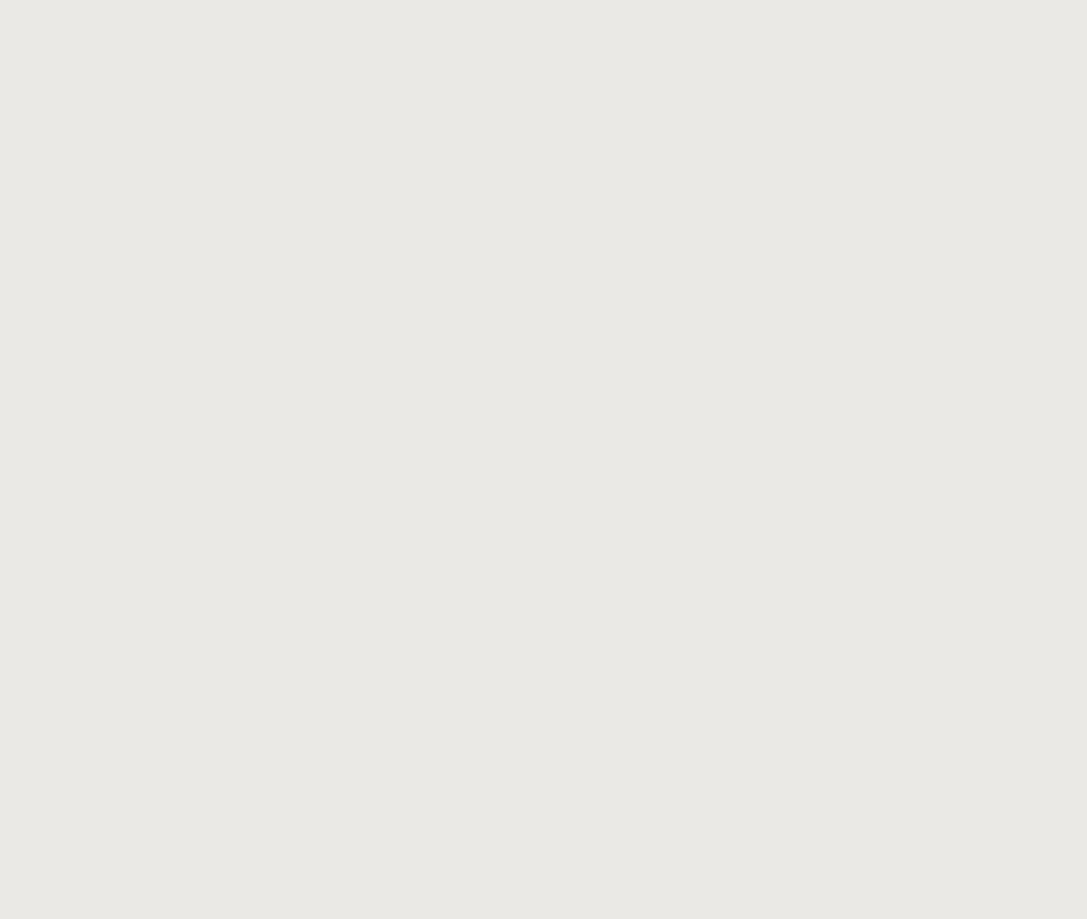
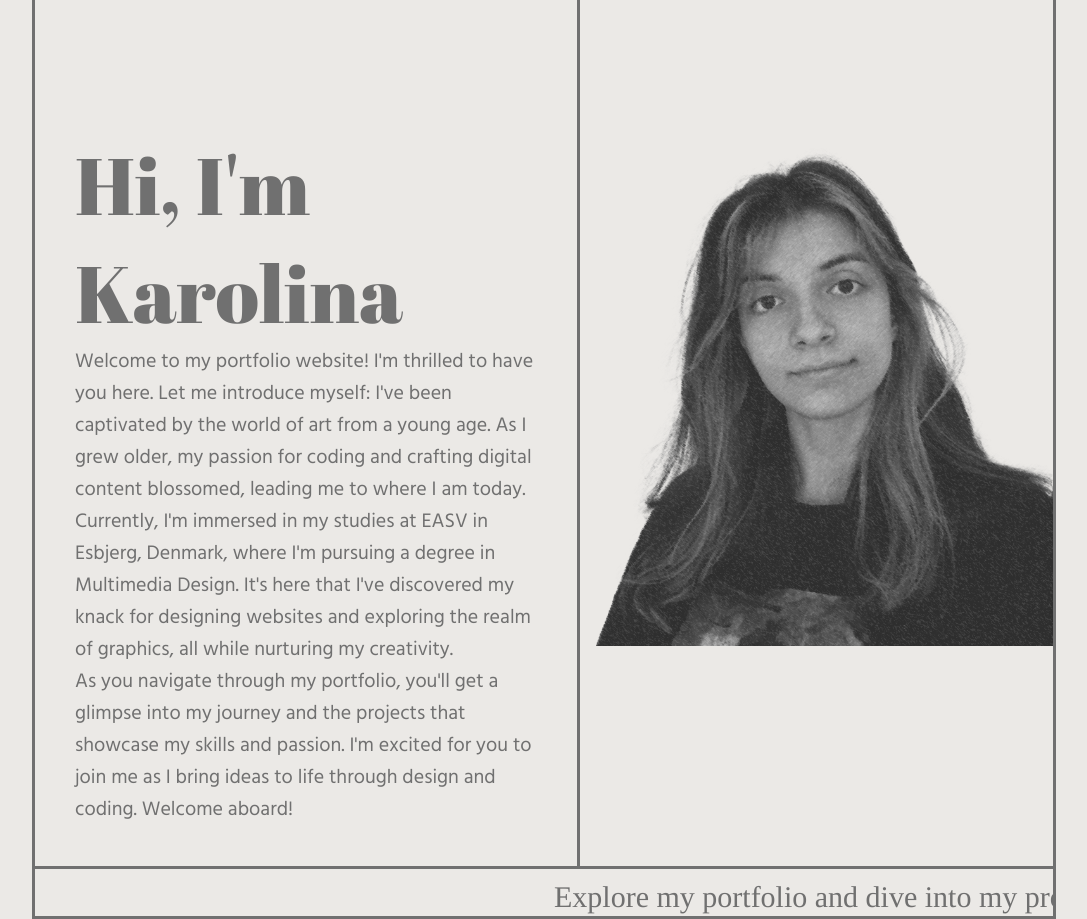
Before and after one commit to nakaay13/portfolio-website, a Vue app: page / in a window 1280 px wide. Shown: the part 420-1339 px from the top of the page, without its empty margins (96-1183 px from the left). Before the commit the page ends 800 px from the top, so only its background shows below. Built offline with nearby package versions, Linux system fonts and the light colour scheme.

Commit message:
update about me
i added first 2 parts in about me subpage just after navigation

```diff
--- a/src/App.vue
+++ b/src/App.vue
@@ -38,7 +38,7 @@ import { RouterLink, RouterView } from 'vue-router'
     </div>
     <div class="wrapper">
       <ul>
-        <li class="col-3"><router-link to="/">HOME</router-link></li>
+        <li class="col-3"><router-link to="/">ABOUT ME</router-link></li>
         <li class="col-3"><RouterLink to="/projects">PROJECTS</RouterLink></li>
         <li class="col-3"><RouterLink to="/cv">CV</RouterLink></li>
         <li class="col-3"><RouterLink to="/contact">CONTACT</RouterLink></li>
@@ -78,14 +78,12 @@ a {
   font-size: 30px;
 }
 body {
+}
+header{
+
   width: auto;
   height: 100%;
-  margin: 0;
-  padding: 0;
   background-color: var(--secondary-white);
-
-}
-header{
   display: flex;
   flex-direction: column;
   align-items: center;
--- a/src/views/HomeView.vue
+++ b/src/views/HomeView.vue
@@ -1,9 +1,96 @@
 <template>
-  <div class="about">
-    <h1>This is an about page</h1>
+  <div class="about-me">
+
+    <div class="welcome">
+      <div class="text">
+        <p class="hi">Hi, I'm Karolina</p>
+        <p class="description">
+          Welcome to my portfolio website! I'm thrilled to have you here. Let me introduce myself: I've been captivated by the world of art from a young age. As I grew older, my passion for coding and crafting digital content blossomed, leading me to where I am today.
+          <br>
+         Currently, I'm immersed in my studies at EASV in Esbjerg, Denmark, where I'm pursuing a degree in Multimedia Design. It's here that I've discovered my knack for designing websites and exploring the realm of graphics, all while nurturing my creativity.
+          <br>
+          As you navigate through my portfolio, you'll get a glimpse into my journey and the projects that showcase my skills and passion. I'm excited for you to join me as I bring ideas to life through design and coding. Welcome aboard!</p>
+      </div>
+      <div class="hero-image">
+        <img class="image" src="/src/assets/img/me.png" alt="">
+      </div>
+    </div>
+    <div class="ticker-container">
+      <div class="ticker">
+        <p class="ticker-text">Explore my portfolio and dive into my projects! ┃ Contact me for your next design project! ┃ Read more about me below! ┃ Contact me if you have any questions! </p>
+      </div>
+    </div>
   </div>
 </template>
 
 <style>
+.about-me {
+  display: flex;
+  justify-content: center;
+  flex-direction: column;
 
+  align-items: center;
+}
+.welcome{
+  border: 3px solid var(--secondary-grey);
+  border-top: 0px;
+  display: flex;
+  justify-content: center;
+  align-items: center;
+  flex-direction: row;
+  width: 80%;
+  height: auto;
+
+}
+.image{
+  max-height: 500px;
+  width: auto;
+}
+.hero-image{
+}
+.text{
+  padding: 200px 40px 40px 40px;
+
+  border-right: 3px solid var(--secondary-grey);
+}
+.hi{
+  font-size: 80px;
+  font-family: 'Abril Fatface';
+  color: var(--secondary-grey);
+}
+.description{
+  font-size: 20px;
+  font-family: 'Hind';
+  color: var(--secondary-grey);
+}
+.ticker-container{
+  border: 3px solid var(--secondary-grey);
+  border-top: 0px;
+  width: 80%;
+  height: 50px;
+  overflow: hidden;
+}
+
+.ticker {
+  white-space: nowrap;
+  animation: ticker-scroll 20s linear infinite;
+}
+
+.ticker-text {
+  display: inline-block;
+  color: var(--secondary-grey);
+  padding: 10px;
+  font-family: 'Tinos', serif;
+  font-size: 30px;
+}
+
+
+@keyframes ticker-scroll {
+  0% {
+    transform: translateX(100%);
+  }
+  100% {
+    transform: translateX(-100%);
+  }
+}
 </style>
```
Also changed, not shown: src/assets/img/me.png (added).
